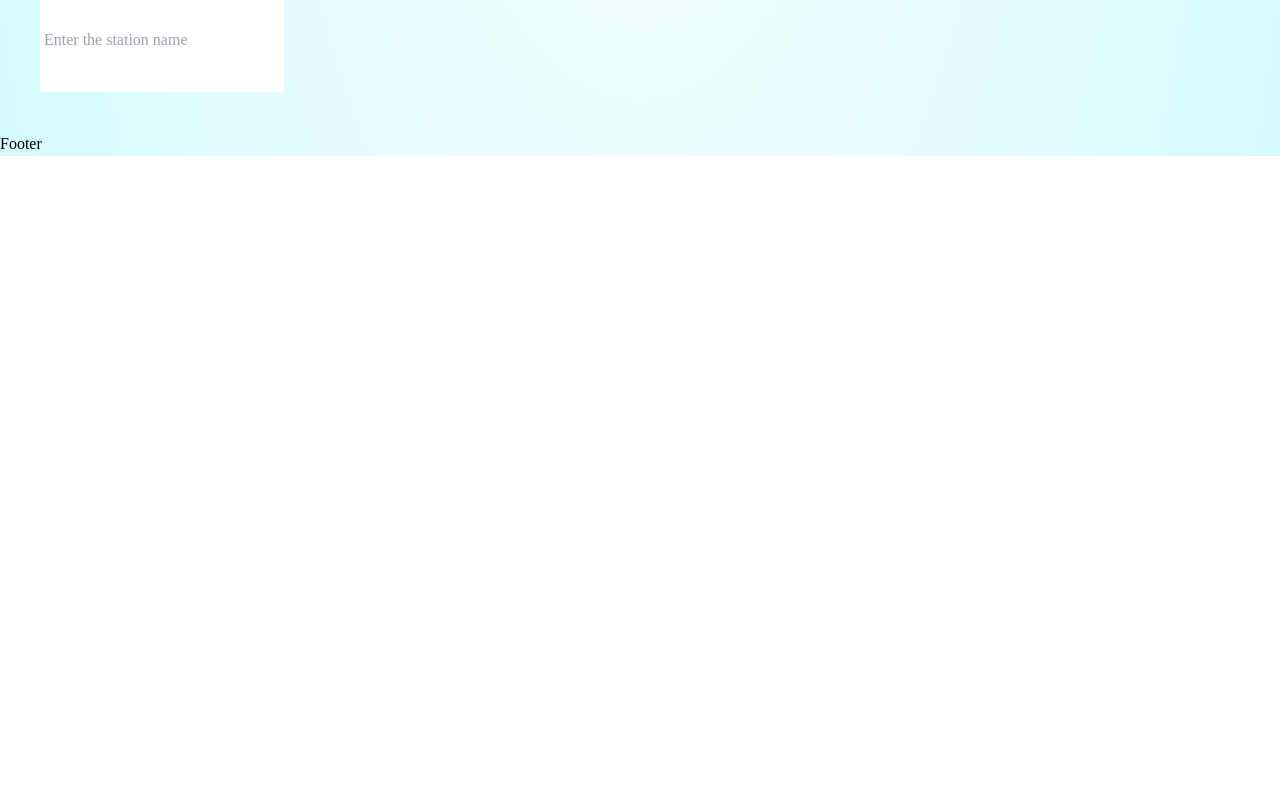
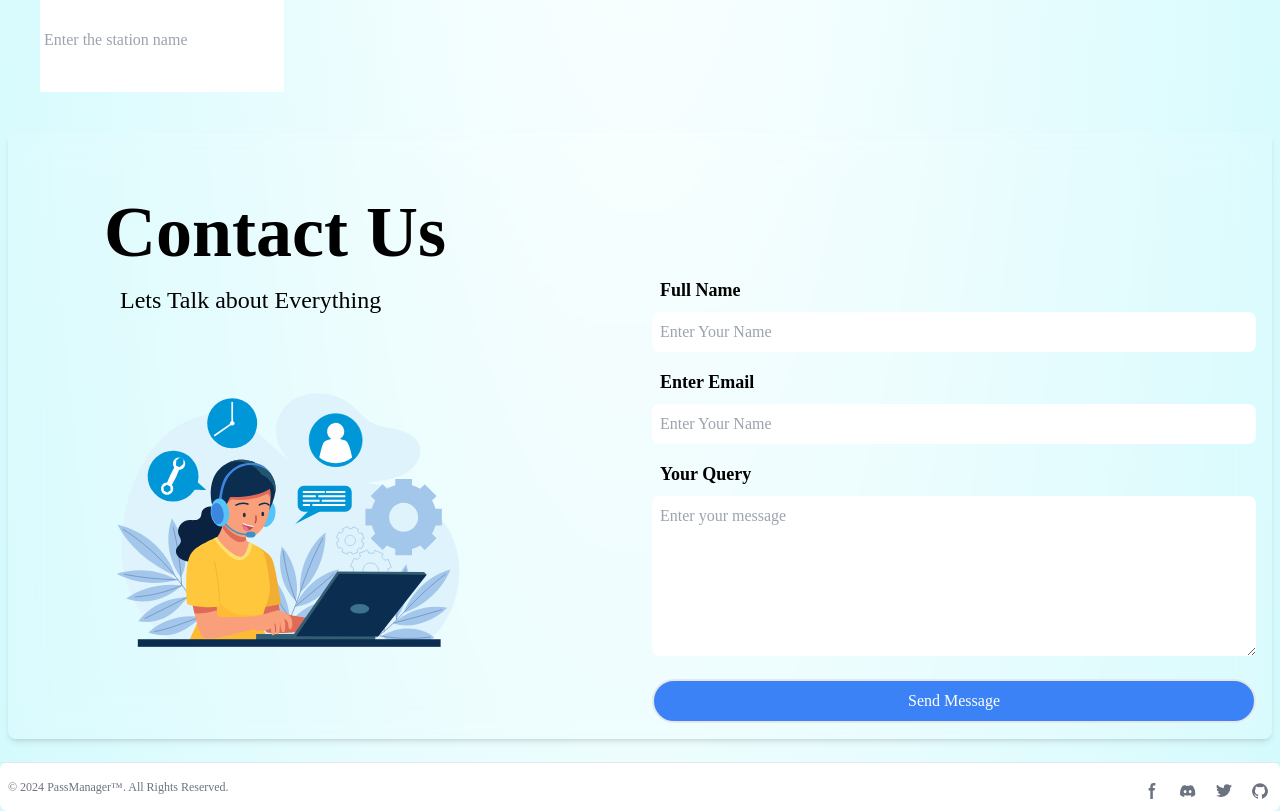
Before and after one commit to MBBeAgLE7/gothrough, a React (Create React App) app: page / in a window 1280 px wide. Shown: the part 1780-2591 px from the top of the page. Before the commit the page ends 1936 px from the top, so only its background shows below. Built offline with nearby package versions, Linux system fonts and the light colour scheme; no server answers.

Commit message:
wasted time

```diff
--- a/src/App.jsx
+++ b/src/App.jsx
@@ -5,8 +5,8 @@ import Hero from './Components/Hero';
 import About from './Components/About';
 import Selection from './Components/Selection';
 import Contact from './Components/Contact';
+import Footer from './Components/Footer';
 import axios from 'axios';
-import Footer from './Components/Footer';
 
 function App() {
   const [contain , setcontain] = useState([]);
--- a/src/Components/Contact.jsx
+++ b/src/Components/Contact.jsx
@@ -2,10 +2,37 @@ import React from 'react'
 
 const Contact = () => {
   return (
+
     <>
-    <div className="contact">
+      <div className="contact">
+        <div className="contactus p-2 m-2 sm:mt-6 grid sm:grid-cols-2 backdrop-blur-lg bg-white/10 shadow-md rounded-lg h-auto gap-2 sm:m-2 justify-between">
+          <div className="w-auto m-2 image rounded-lg sm:ml-4 sm:mt-4 md:ml-10 md:mt-12 lg:ml-20">
+            <h1 className="word text-4xl text-center md:text-left sm:text-5xl md:text-7xl font-bold p-2"> Contact Us </h1>
+            <p className='p-2 text-xl text-center md:text-left md:ml-4 sm:text-2xl md:4xl'> Lets Talk about Everything </p>
+            <img src='/image1.svg' className='sm:w-84 md:w-96 sm:ml-4 sm:mt-4  md:ml-0 md:mt-1' ></img>
+          </div>
+          <div className="form w-full rounded-lg m-2 sm:mt-6 sm:mr-4 sm:m-0 md:mt-32 md:mr-7">
+            <form action="#" className='p-2'>
+              <div>
+                <span className="text-lg font-bold m-2">Full Name</span>
+                <input name="username" className="w-full text-gray-900 mt-2 p-2 rounded-lg focus:outline-none focus:shadow-outline" type="text" placeholder="Enter Your Name" required />
+              </div>
+              <div className='mt-4'>
+                <span className=" text-lg font-bold m-2">Enter Email</span>
+                <input name='usermail' className="w-full text-gray-900 mt-2 p-2 rounded-lg focus:outline-none focus:shadow-outline" type="email" placeholder="Enter Your Name" required />
+              </div>
+              <div className='mt-4'>
+                <span className=" text-lg font-bold m-2">Your Query</span>
+                <textarea name="message" id="" placeholder='Enter your message' className='w-full h-40 text-gray-900 mt-2 p-2 rounded-lg focus:outline-none focus:shadow-outline' />
+              </div>
+              <button className='w-full bg-blue-500 p-2 h-auto rounded-full mt-4 text-white border-2 hover:border-blue-400'> Send Message </button>
 
-    </div>
+            </form>
+          </div>
+        </div>
+
+        <div className="blank h-20 sm:h-16"></div>
+      </div>
     </>
   )
 }
--- a/src/Components/Footer.jsx
+++ b/src/Components/Footer.jsx
@@ -1,9 +1,43 @@
-import React from 'react'
+import React from 'react';
 
 const Footer = () => {
-  return (
-    <div>Footer</div>
-  )
-}
+    return (
+        <footer className="bg-white w-full mt-4 fixed bottom-0 rounded-lg">
 
-export default Footer
+            <hr className="border-gray-200 rounded-lg"/>
+            <div className="m-2 rounded-lg flex flex-col justify-center items-center md:flex-row md:items-center md:justify-between">
+                <span className="text-xs text-gray-500 sm:text-center">© 2024 <a href="/" className="hover:underline">PassManager™</a>. All Rights Reserved.
+                </span>
+                <div className="flex p-1 mt-2 sm:justify-center md:mt-2">
+                    <a href="#" className="text-gray-500 hover:text-gray-900">
+                        <svg className="w-4 h-4" aria-hidden="true" xmlns="http://www.w3.org/2000/svg" fill="currentColor" viewBox="0 0 8 19">
+                            <path fillRule="evenodd" d="M6.135 3H8V0H6.135a4.147 4.147 0 0 0-4.142 4.142V6H0v3h2v9.938h3V9h2.021l.592-3H5V3.591A.6.6 0 0 1 5.592 3h.543Z" clipRule="evenodd" />
+                        </svg>
+                        <span className="sr-only">Facebook page</span>
+                    </a>
+                    <a href="#" className="text-gray-500 hover:text-gray-900 ms-5">
+                        <svg className="w-4 h-4" aria-hidden="true" xmlns="http://www.w3.org/2000/svg" fill="currentColor" viewBox="0 0 21 16">
+                            <path d="M16.942 1.556a16.3 16.3 0 0 0-4.126-1.3 12.04 12.04 0 0 0-.529 1.1 15.175 15.175 0 0 0-4.573 0 11.585 11.585 0 0 0-.535-1.1 16.274 16.274 0 0 0-4.129 1.3A17.392 17.392 0 0 0 .182 13.218a15.785 15.785 0 0 0 4.963 2.521c.41-.564.773-1.16 1.084-1.785a10.63 10.63 0 0 1-1.706-.83c.143-.106.283-.217.418-.33a11.664 11.664 0 0 0 10.118 0c.137.113.277.224.418.33-.544.328-1.116.606-1.71.832a12.52 12.52 0 0 0 1.084 1.785 16.46 16.46 0 0 0 5.064-2.595 17.286 17.286 0 0 0-2.973-11.59ZM6.678 10.813a1.941 1.941 0 0 1-1.8-2.045 1.93 1.93 0 0 1 1.8-2.047 1.919 1.919 0 0 1 1.8 2.047 1.93 1.93 0 0 1-1.8 2.045Zm6.644 0a1.94 1.94 0 0 1-1.8-2.045 1.93 1.93 0 0 1 1.8-2.047 1.918 1.918 0 0 1 1.8 2.047 1.93 1.93 0 0 1-1.8 2.045Z" />
+                        </svg>
+                        <span className="sr-only">Discord community</span>
+                    </a>
+                    <a href="#" className="text-gray-500 hover:text-gray-900 ms-5">
+                        <svg className="w-4 h-4" aria-hidden="true" xmlns="http://www.w3.org/2000/svg" fill="currentColor" viewBox="0 0 20 17">
+                            <path fillRule="evenodd" d="M20 1.892a8.178 8.178 0 0 1-2.355.635 4.074 4.074 0 0 0 1.8-2.235 8.344 8.344 0 0 1-2.605.98A4.13 4.13 0 0 0 13.85 0a4.068 4.068 0 0 0-4.1 4.038 4 4 0 0 0 .105.919A11.705 11.705 0 0 1 1.4.734a4.006 4.006 0 0 0 1.268 5.392 4.165 4.165 0 0 1-1.859-.5v.05A4.057 4.057 0 0 0 4.1 9.635a4.19 4.19 0 0 1-1.856.07 4.108 4.108 0 0 0 3.831 2.807A8.36 8.36 0 0 1 0 14.184 11.732 11.732 0 0 0 6.291 16 11.502 11.502 0 0 0 17.964 4.5c0-.177 0-.35-.012-.523A8.143 8.143 0 0 0 20 1.892Z" clipRule="evenodd" />
+                        </svg>
+                        <span className="sr-only">Twitter page</span>
+                    </a>
+                    <a href="#" className="text-gray-500 hover:text-gray-900 ms-5">
+                        <svg className="w-4 h-4" aria-hidden="true" xmlns="http://www.w3.org/2000/svg" fill="currentColor" viewBox="0 0 20 20">
+                            <path fillRule="evenodd" d="M10 .333A9.911 9.911 0 0 0 6.866 19.65c.5.092.678-.215.678-.477 0-.237-.01-1.017-.014-1.845-2.757.6-3.338-1.169-3.338-1.169a2.627 2.627 0 0 0-1.1-1.451c-.9-.615.07-.6.07-.6a2.084 2.084 0 0 1 1.518 1.021 2.11 2.11 0 0 0 2.884.823c.044-.503.268-.973.63-1.325-2.2-.25-4.516-1.1-4.516-4.9A3.832 3.832 0 0 1 4.7 7.068a3.56 3.56 0 0 1 .095-2.623s.832-.266 2.726 1.016a9.409 9.409 0 0 1 4.962 0c1.89-1.282 2.717-1.016 2.717-1.016.366.83.402 1.768.1 2.623a3.827 3.827 0 0 1 1.02 2.659c0 3.807-2.319 4.644-4.525 4.889a2.366 2.366 0 0 1 .673 1.834c0 1.326-.012 2.394-.012 2.72 0 .263.18.572.681.475A9.911 9.911 0 0 0 10 .333Z" clipRule="evenodd" />
+                        </svg>
+                        <span className="sr-only">GitHub account</span>
+                    </a>
+                </div>
+            </div>
+        </footer>
+
+    );
+};
+
+export default Footer;
--- a/src/Components/Navbar.jsx
+++ b/src/Components/Navbar.jsx
@@ -24,7 +24,7 @@ export default function NavBar() {
     }
 
     return (
-        <nav className="w-full  top-0 bg-white shadow rounded-b-2xl">
+        <nav className="w-full fixed top-0 bg-white shadow rounded-b-2xl">
             <div ref={menuref} className="justify-around p-2 mt-0 m-2 lg:flex lg:justify-between lg:items-center md:flex md:items-center md:justify-between md:p-2">
                 <div>
                     <div className="flex items-center justify-between md:block">
```
Also changed, not shown: public/image1.svg (added).
